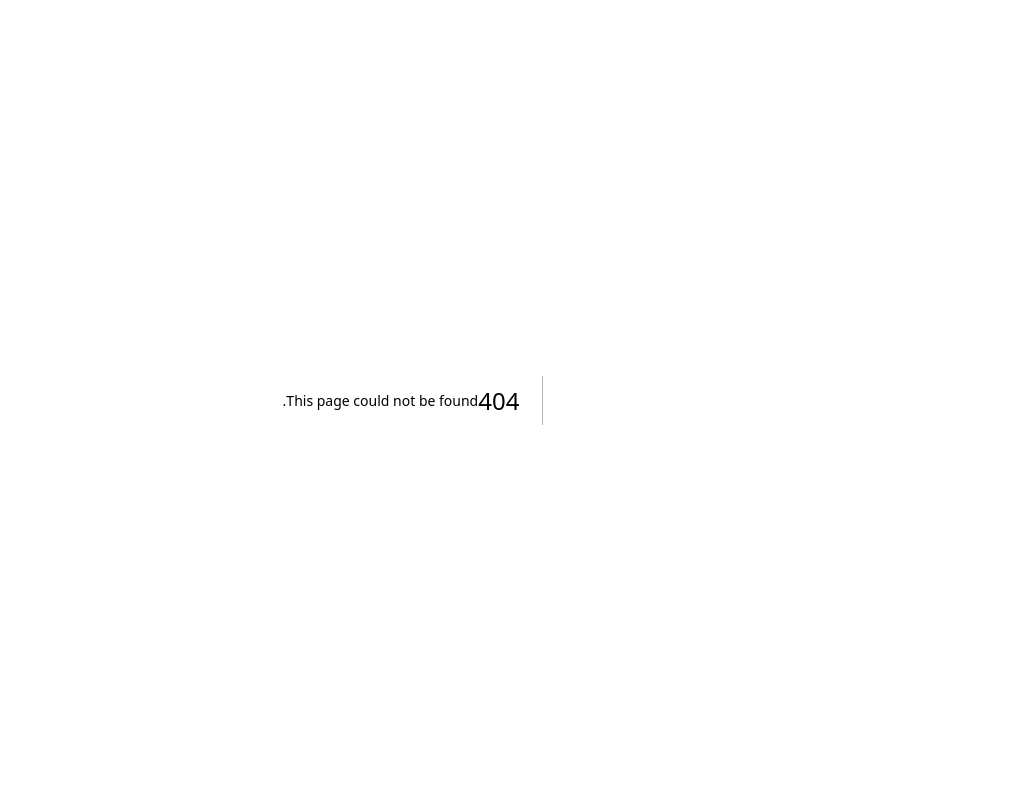
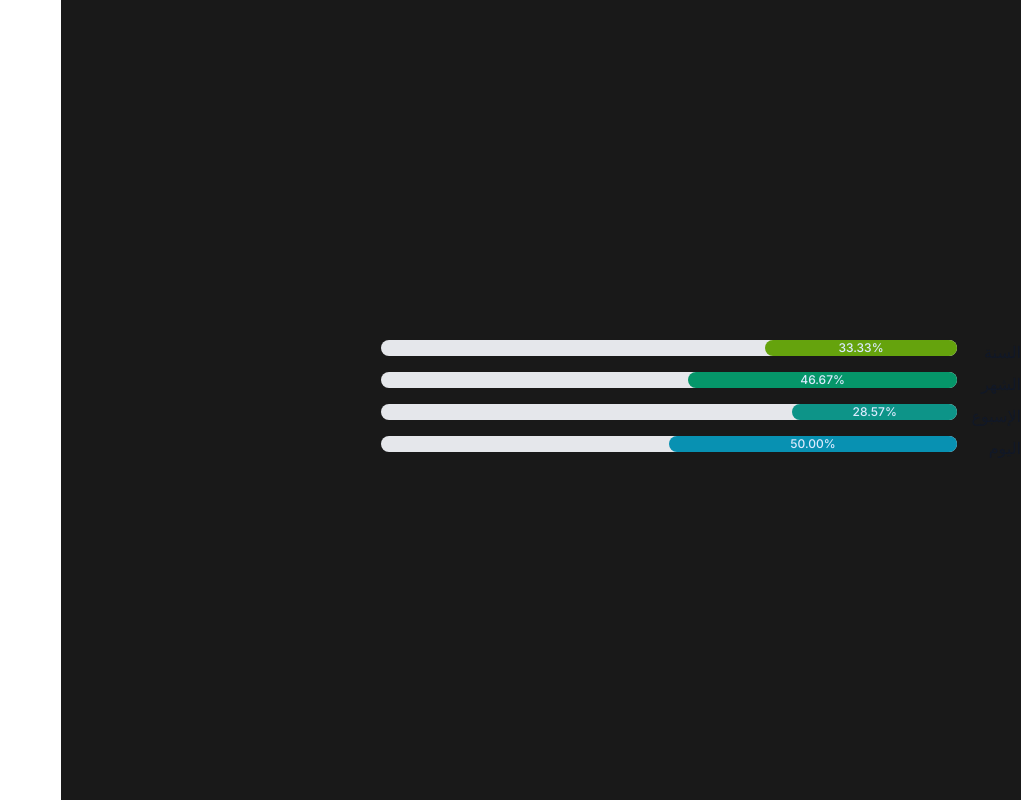
Before and after one commit to Ibrahim-Rezq/Ibrahim-Rezq-quotes-api, a Next.js app: page /progress-bar in a window 1280 px wide. Before the commit this address had no page. Shown: the whole page, without its empty margins (259-1280 px from the left). Built offline with nearby package versions, Linux system fonts and the light colour scheme.

Commit message:
adding progress bar page

```diff
--- a/app/api/quote/route.ts
+++ /dev/null
@@ -1,6 +0,0 @@
-import { NextResponse } from 'next/server'
-import Quotes from '../../../data.json'
-export async function GET(request: Request) {
-    const quote = Quotes[Math.floor(Math.random() * Quotes.length)]
-    return new NextResponse(JSON.stringify(quote))
-}
--- a/app/api/route.ts
+++ /dev/null
@@ -1,5 +0,0 @@
-import { NextResponse } from 'next/server'
-
-export async function GET(request: Request) {
-    return new NextResponse(JSON.stringify({ name: 'quotes-api' }))
-}
--- /dev/null
+++ b/app/progress-bar/page.tsx
@@ -0,0 +1,81 @@
+'use client'
+import { PropsWithChildren } from 'react'
+
+export default function Home() {
+    const today = new Date()
+
+    function daysInMonth() {
+        return new Date(today.getFullYear(), today.getMonth(), 0).getDate()
+    }
+
+    function progress(type: 'year' | 'month' | 'week' | 'day') {
+        let value
+
+        switch (type) {
+            case 'year':
+                value = (today.getMonth() / 12) * 100
+                break
+            case 'month':
+                value = (today.getDate() / daysInMonth()) * 100
+                break
+            case 'week':
+                value = (today.getDay() / 7) * 100
+                break
+            case 'day':
+                value = (today.getHours() / 24) * 100
+                break
+        }
+        return value
+    }
+
+    return (
+        <main className='w-screen h-screen bg-[#191919] flex'>
+            <div className='flex flex-col gap-2 w-full max-w-2xl p-4 m-auto'>
+                <ProgressBar
+                    val={progress('year')}
+                    name={'السنة'}
+                    color='bg-lime-600'
+                />
+                <ProgressBar
+                    val={progress('month')}
+                    name={'الشهر'}
+                    color='bg-emerald-600'
+                />
+                <ProgressBar
+                    val={progress('week')}
+                    name={'الإسبوع'}
+                    color='bg-teal-600'
+                />
+                <ProgressBar
+                    val={progress('day')}
+                    name={'اليوم'}
+                    color='bg-cyan-600'
+                />
+            </div>
+        </main>
+    )
+}
+
+const ProgressBar = ({
+    val,
+    name,
+    color,
+}: PropsWithChildren & { val: number; name: string; color: string }) => {
+    return (
+        <div className='flex justify-between align-middle h-fit'>
+            <p>{name}</p>
+            <div className='min-w-64 w-full max-w-[90%] '>
+                <div className='w-full bg-gray-200 rounded-full dark:bg-gray-700'>
+                    <div
+                        className={`${
+                            color ? color : 'bg-blue-600'
+                        } text-xs font-medium text-blue-100 text-center p-0.5 leading-none rounded-full`}
+                        style={{ width: `${val}%` }}
+                    >
+                        {val.toFixed(2)}%
+                    </div>
+                </div>
+            </div>
+        </div>
+    )
+}
```
